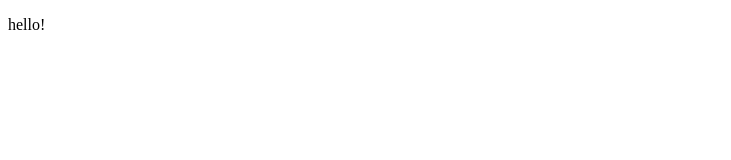
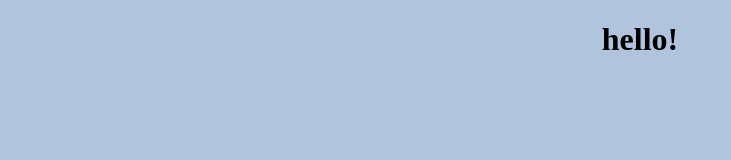
Before and after one commit to xuanxuan1122/xuanxuan1122.github.io, a plain HTML site: page index.html in a window 1280 px wide. Shown: the whole page, without its empty margins (0-731 px from the left). Drawn offline with Linux system fonts and the light colour scheme.

Commit message:
Update index.html

```diff
--- a/index.html
+++ b/index.html
@@ -3,8 +3,14 @@
   <head>
     <meta charset="utf-8">
     <title>QwQ</title>
+    <style>
+      body {
+        background-color:#b0c4de;
+        text-align:center;
+      }
+    </style>
   </head>
   <body>
-    <p>hello!<p>
+    <h1>hello!</h1>
   </body>
 </html>
```
